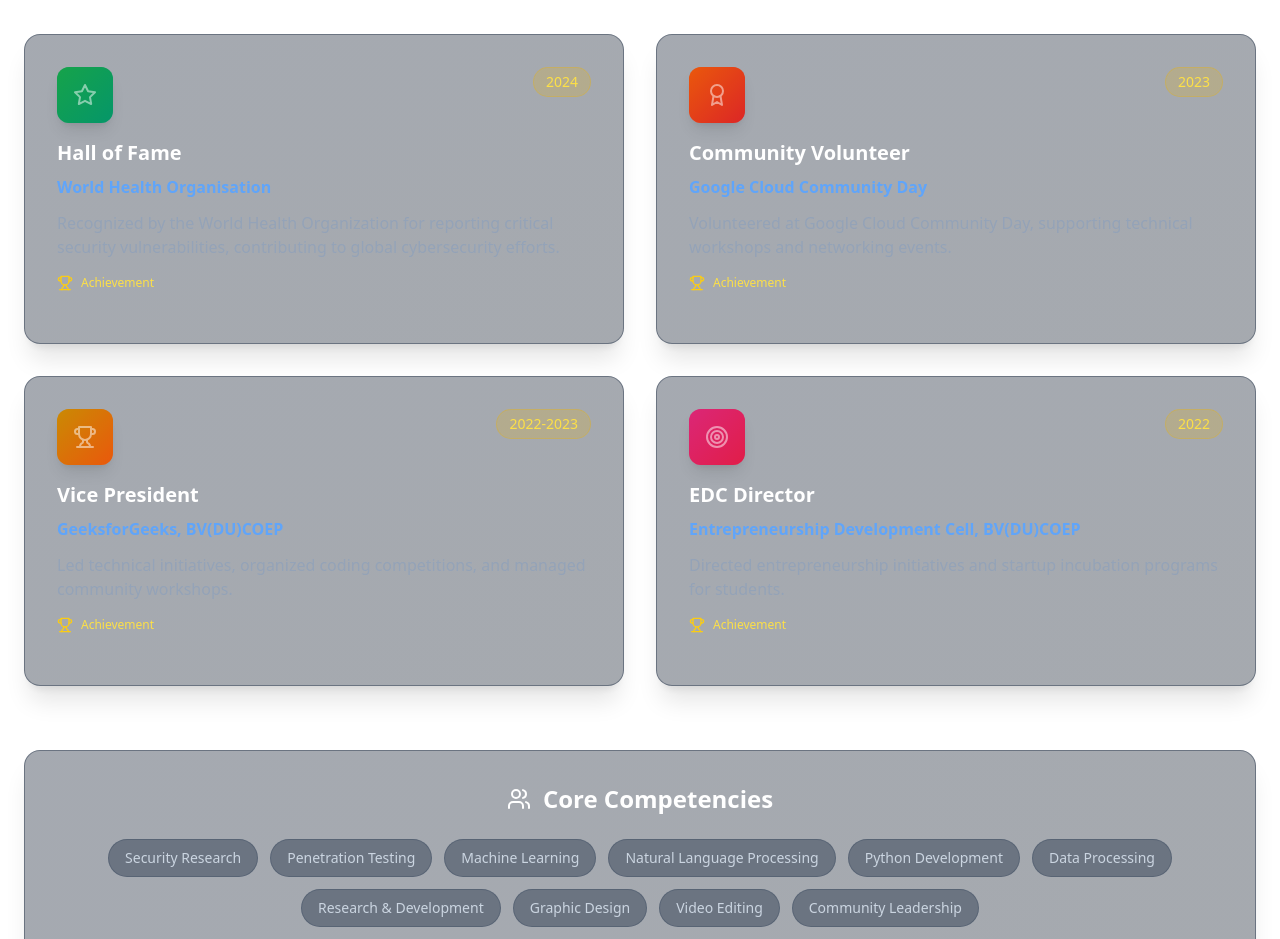
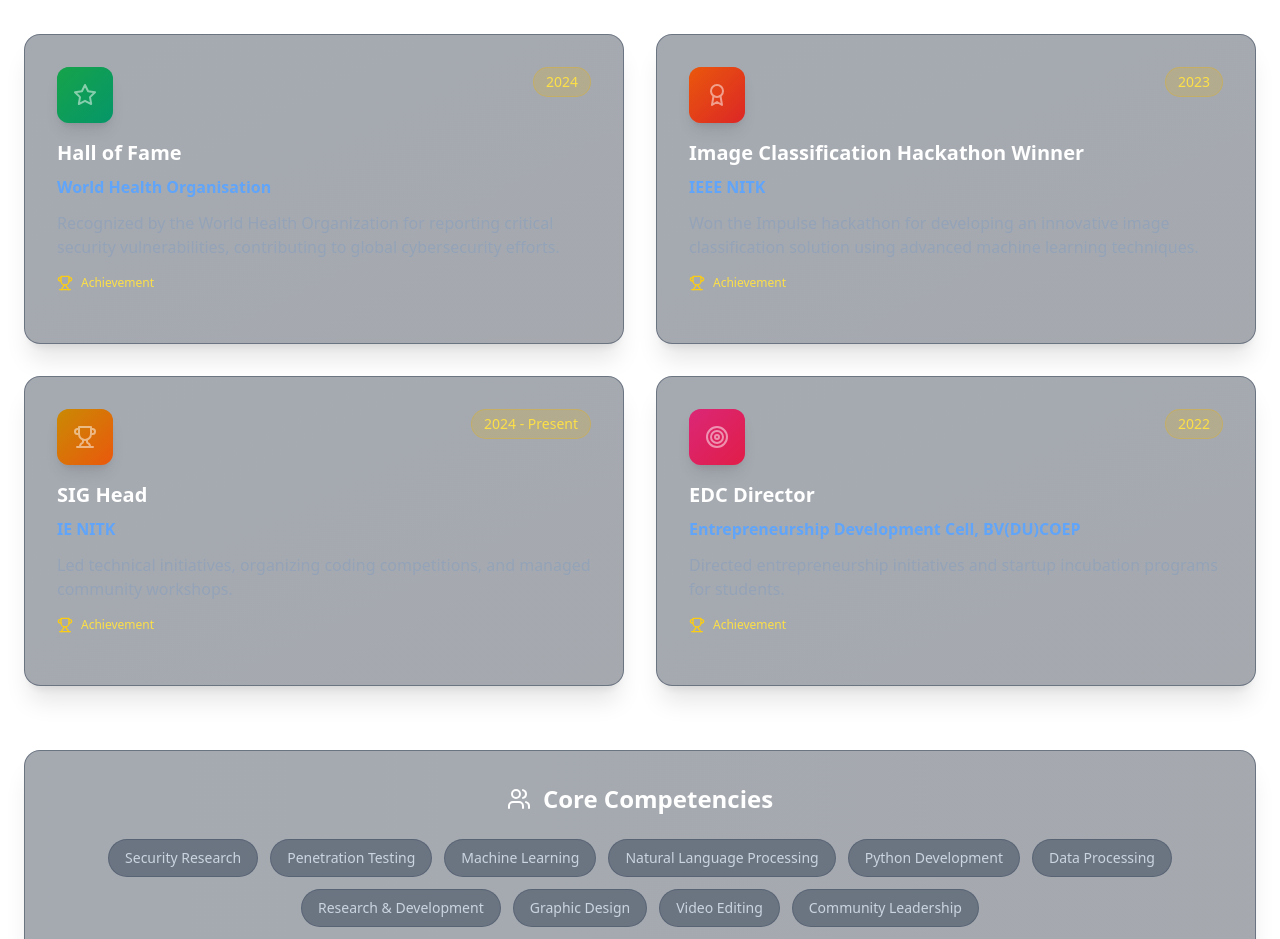
Before and after one commit to iamshriharshan/new-portfolio, a React (Vite) app: page / in a window 1280 px wide. Shown: the part 6320-7259 px from the top of the page. Built offline with nearby package versions, Linux system fonts and the light colour scheme.

Commit message:
Updated Experience.tsx

```diff
--- a/src/components/Experience.tsx
+++ b/src/components/Experience.tsx
@@ -90,17 +90,17 @@ const Experience: React.FC = () => {
     },
     {
       year: '2023',
-      title: "Community Volunteer",
-      organization: "Google Cloud Community Day",
-      description: "Volunteered at Google Cloud Community Day, supporting technical workshops and networking events.",
+      title: "Image Classification Hackathon Winner",
+      organization: "IEEE NITK",
+      description: "Won the Impulse hackathon for developing an innovative image classification solution using advanced machine learning techniques.",
       icon: <Award className="w-5 h-5 sm:w-6 sm:h-6" />,
       color: 'from-orange-600 to-red-600'
     },
     {
-      year: '2022-2023',
-      title: "Vice President",
-      organization: "GeeksforGeeks, BV(DU)COEP",
-      description: "Led technical initiatives, organized coding competitions, and managed community workshops.",
+      year: '2024 - Present',
+      title: "SIG Head",
+      organization: "IE NITK",
+      description: "Led technical initiatives, organizing coding competitions, and managed community workshops.",
       icon: <Trophy className="w-5 h-5 sm:w-6 sm:h-6" />,
       color: 'from-yellow-600 to-orange-600'
     },
```
